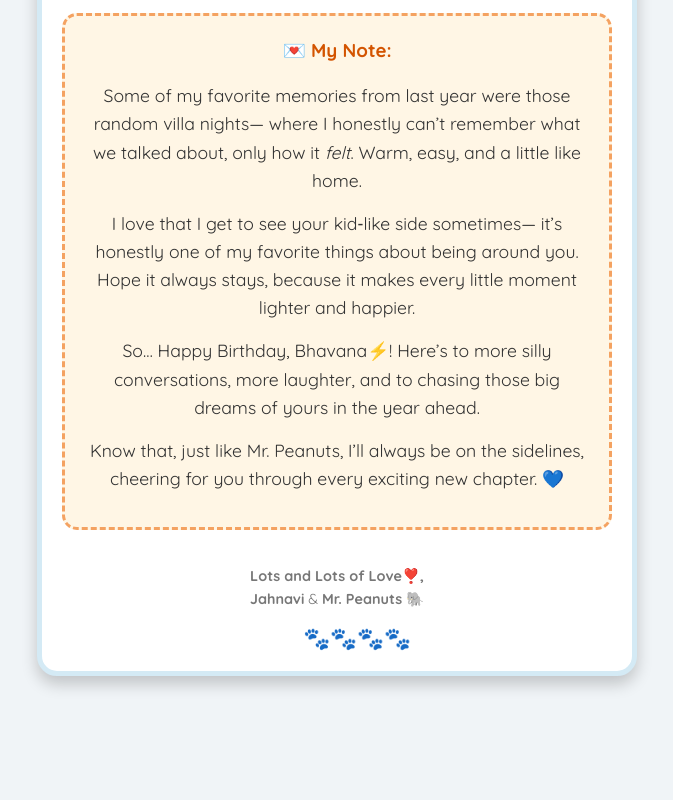
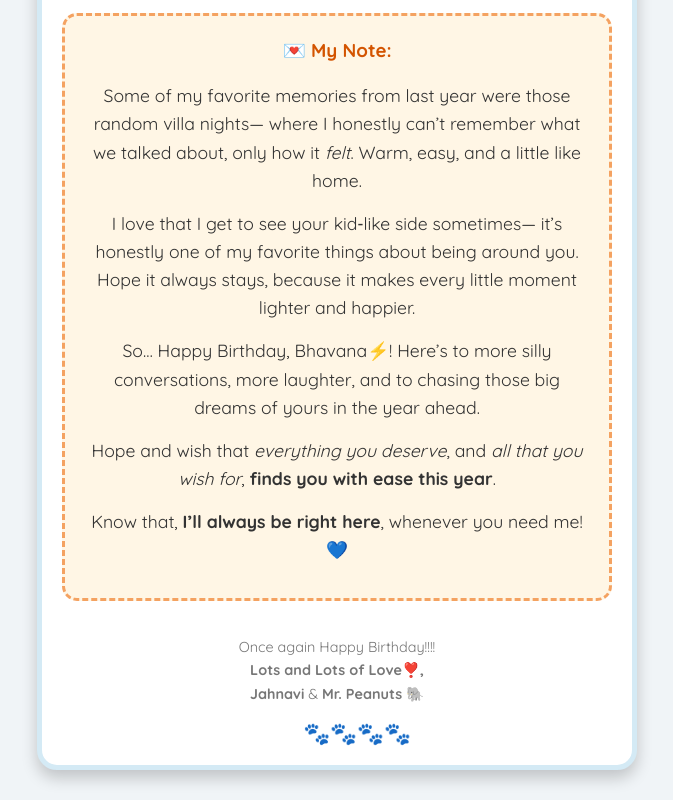
Before and after one commit to Jahnavi-Mantripragada/mr-peanuts-birthday_wish, a plain HTML site: page index.html in a window 1280 px wide. Shown: the part 1348-2148 px from the top of the page, without its empty margins (303-976 px from the left). Before the commit the page ends 2054 px from the top, so only its background shows below. Drawn offline with Linux system fonts and the light colour scheme.

Commit message:
Update index.html

```diff
--- a/index.html
+++ b/index.html
@@ -196,12 +196,16 @@
                 So… Happy Birthday, Bhavana⚡! Here’s to more silly conversations, more laughter, and to chasing those big dreams of yours in the year ahead.
             </p>
             <p>
-                Know that, just like Mr. Peanuts, I’ll always be on the sidelines, cheering for you through every exciting new chapter. 💙
+                Hope and wish that <em>everything you deserve</em>, and <em>all that you wish for</em>, <b>finds you with ease this year</b>.
+            </p>
+            <p>
+                Know that, <b>I’ll always be right here</b>, whenever you need me! 💙
             </p>
         </div>
     </div>
 
     <div class="email-footer">
+        <p>Once again Happy Birthday!!!!</p>
         <p><strong>Lots and Lots of Love❣️,</strong></p>
         <p><strong>Jahnavi</strong> & <strong>Mr. Peanuts</strong> 🐘</p>
         <div class="elephant-footprints">🐾🐾🐾🐾</div>
```
